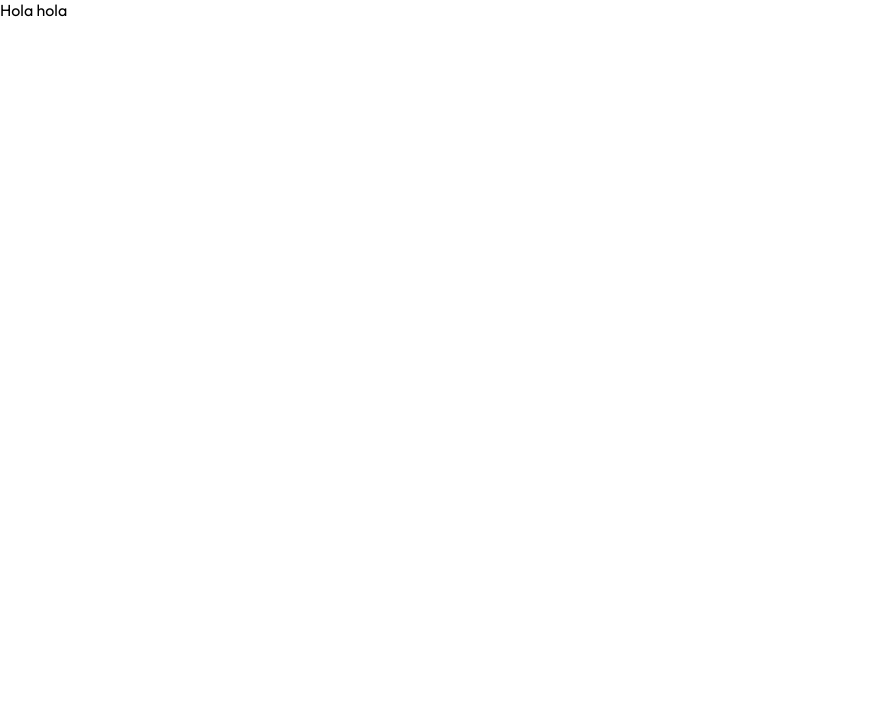
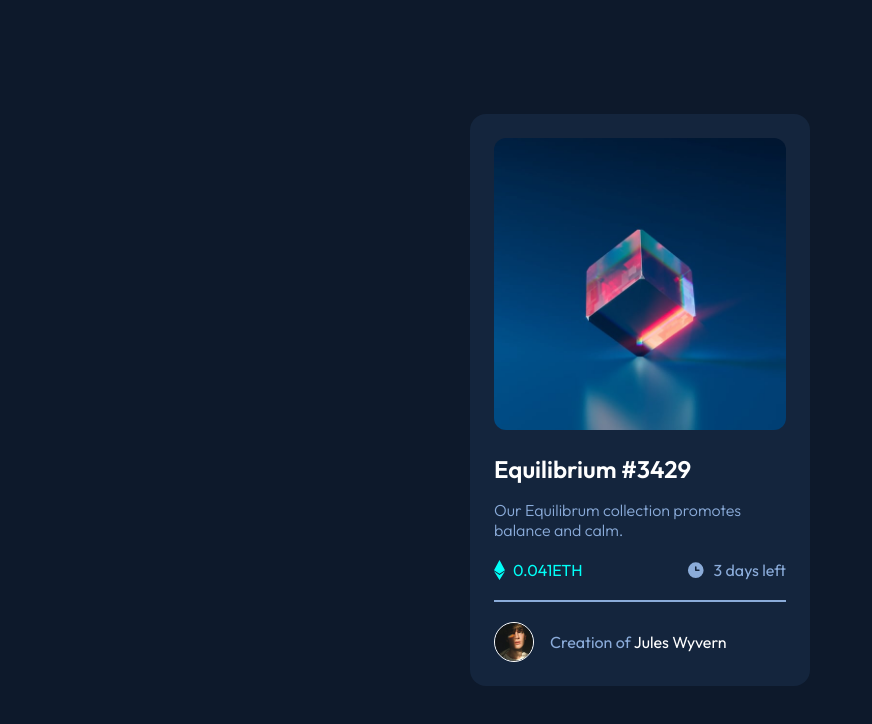
Before and after one commit to aaronpaulgz/fm-nft-card, a plain HTML site: page index.html in a window 1280 px wide. Shown: the whole page, without its empty margins (0-872 px from the left). Drawn offline with Linux system fonts and the light colour scheme.

Commit message:
Project finished.

```diff
--- a/index.html
+++ b/index.html
@@ -17,11 +17,36 @@
     <link rel="preconnect" href="https://fonts.googleapis.com" />
     <link rel="preconnect" href="https://fonts.gstatic.com" crossorigin />
     <link
-      href="https://fonts.googleapis.com/css2?family=Outfit:wght@400;500;600&family=Red+Hat+Display:wght@500;700;900&display=swap"
+      href="https://fonts.googleapis.com/css2?family=Outfit:wght@300;400;500;600&family=Red+Hat+Display:wght@500;700;900&display=swap"
       rel="stylesheet"
     />
   </head>
   <body>
-    Hola hola
+    <section class="card_container">
+      <img class="card_image" src="./images/image-equilibrium.jpg" alt="" />
+      <h1 class="card_title">Equilibrium #3429</h1>
+      <p class="card_description">
+        Our Equilibrum collection promotes balance and calm.
+      </p>
+      <div class="card_details">
+        <div class="nft-cost">
+          <img src="./images/icon-ethereum.svg" alt="" />
+          <p>0.041ETH</p>
+        </div>
+        <div class="nft-timer">
+          <img src="./images/icon-clock.svg" alt="" />
+          <p>3 days left</p>
+        </div>
+      </div>
+      <hr class="card_line_divider" />
+      <div class="card_author">
+        <img
+          class="card_author_avatar"
+          src="./images/image-avatar.png"
+          alt=""
+        />
+        <p class="card_author_name">Creation of <span>Jules Wyvern</span></p>
+      </div>
+    </section>
   </body>
 </html>
--- a/styles.css
+++ b/styles.css
@@ -1,8 +1,8 @@
 :root {
   --soft-blue: hsl(215, 51%, 70%);
   --cyan: hsl(178, 100%, 50%);
-  --very-dark-blue: hsl(217, 54%, 11%);
-  --very-dark-blue: hsl(216, 50%, 16%);
+  --very-dark-blue-bg: hsl(217, 54%, 11%);
+  --very-dark-blue-card: hsl(216, 50%, 16%);
   --very-dark-blue: hsl(215, 32%, 27%);
   --white: hsl(0, 0%, 100%);
   --font-size-default: 18px;
@@ -15,3 +15,103 @@
   box-sizing: border-box;
   font-family: var(--font-primary);
 }
+
+body {
+  display: flex;
+  height: 100vh;
+  width: 100vw;
+  place-content: center;
+  place-items: center;
+  background-color: var(--very-dark-blue-bg);
+}
+
+.card_container {
+  display: block;
+  padding: 24px;
+  height: min-content;
+  max-width: 340px;
+  border-radius: 16px;
+  background-color: var(--very-dark-blue-card);
+}
+
+.card_image {
+  width: 100%;
+  border-radius: 12px;
+}
+
+.card_title {
+  margin: 20px 0 0 0;
+  color: var(--white);
+}
+
+.card_title:hover {
+  color: var(--cyan);
+}
+
+.card_description {
+  margin: 16px 0 0 0;
+  color: var(--soft-blue);
+  font-weight: lighter;
+}
+
+.card_details {
+  display: flex;
+  margin: 20px 0 0 0;
+  justify-content: space-between;
+}
+
+.nft-cost {
+  display: flex;
+}
+
+.nft-cost > img {
+  margin: 0 8px 0 0;
+}
+
+.nft-cost > p {
+  color: var(--cyan);
+}
+
+.nft-timer {
+  display: flex;
+}
+
+.nft-timer > img {
+  width: 20px;
+  height: 20px;
+  margin: 0 8px 0 0;
+}
+
+.nft-timer > p {
+  color: var(--soft-blue);
+}
+
+.card_line_divider {
+  margin: 20px 0 0 0;
+  border: solid 0.5px var(--soft-blue);
+}
+
+.card_author {
+  display: flex;
+  align-items: center;
+  margin: 20px 0 0 0;
+}
+
+.card_author_avatar {
+  width: 40px;
+  margin: 0 16px 0 0;
+  border: solid 1px var(--white);
+  border-radius: 50%;
+}
+
+.card_author_name {
+  color: var(--soft-blue);
+}
+
+.card_author_name > span {
+  color: var(--white);
+}
+
+.card_author_name > span:hover {
+  color: var(--cyan);
+}
```
